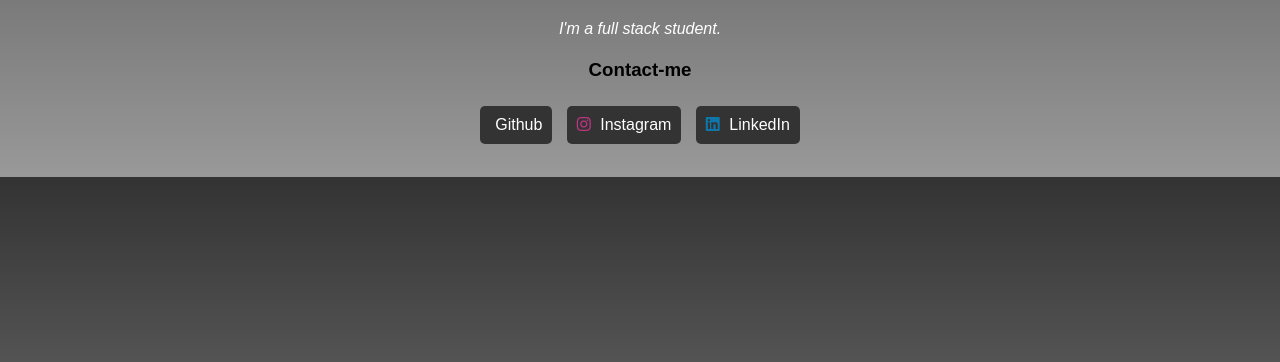
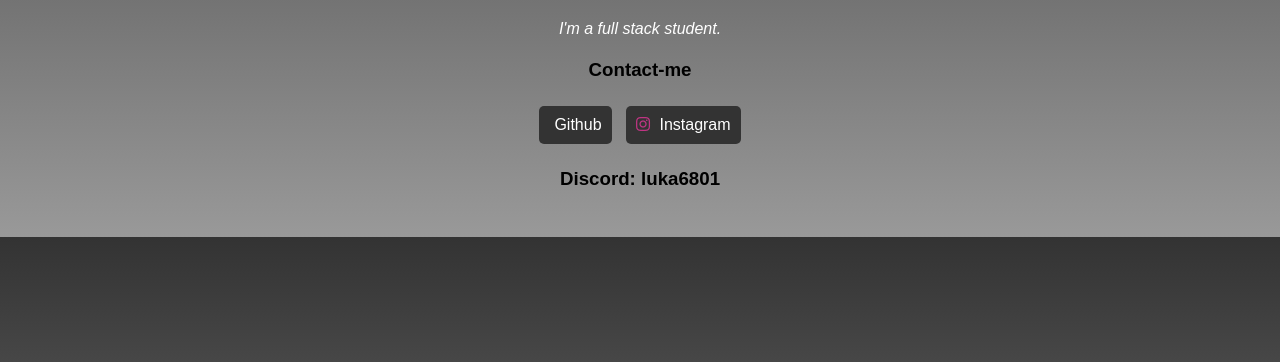
Before and after one commit to LucaS0oares/LucaS0oares.github.io, a plain HTML site: page index.html in a window 1280 px wide. Shown: the part 404-766 px from the top of the page. Drawn offline with Linux system fonts and the light colour scheme.

Commit message:
Update index.html

```diff
--- a/index.html
+++ b/index.html
@@ -19,4 +19,4 @@
   <div class="social-links">
     <a href="https://github.com/LucaS0oares" target="_blank" class="Github"><i class="Github"></i> Github</a>
     <a href="https://www.instagram.com/luka_soarez_/?next=%2F" target="_blank" class="instagram"><i class="fab fa-instagram"></i> Instagram</a>
-    <a href="" target="_blank" class="linkedin"><i class="fab fa-linkedin"></i> LinkedIn</
+    <h3> Discord: luka6801 </h3>
```
